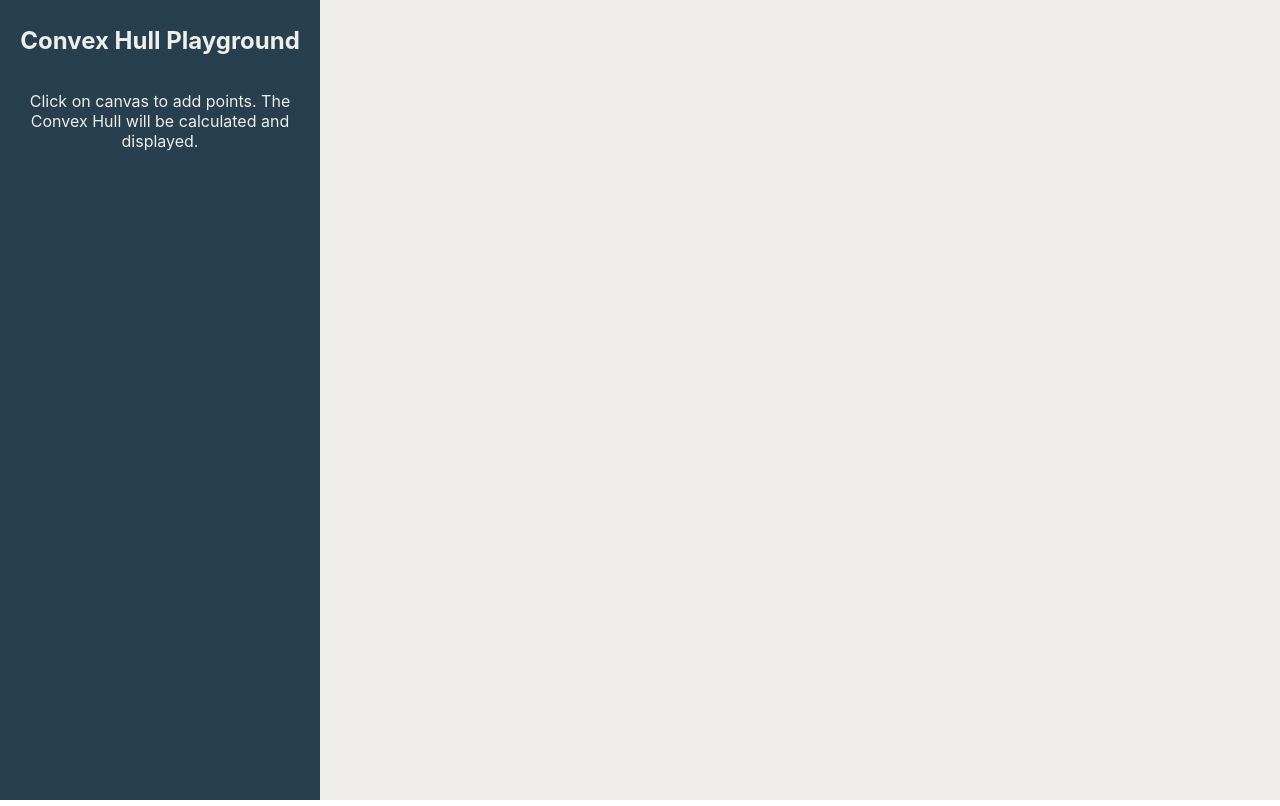
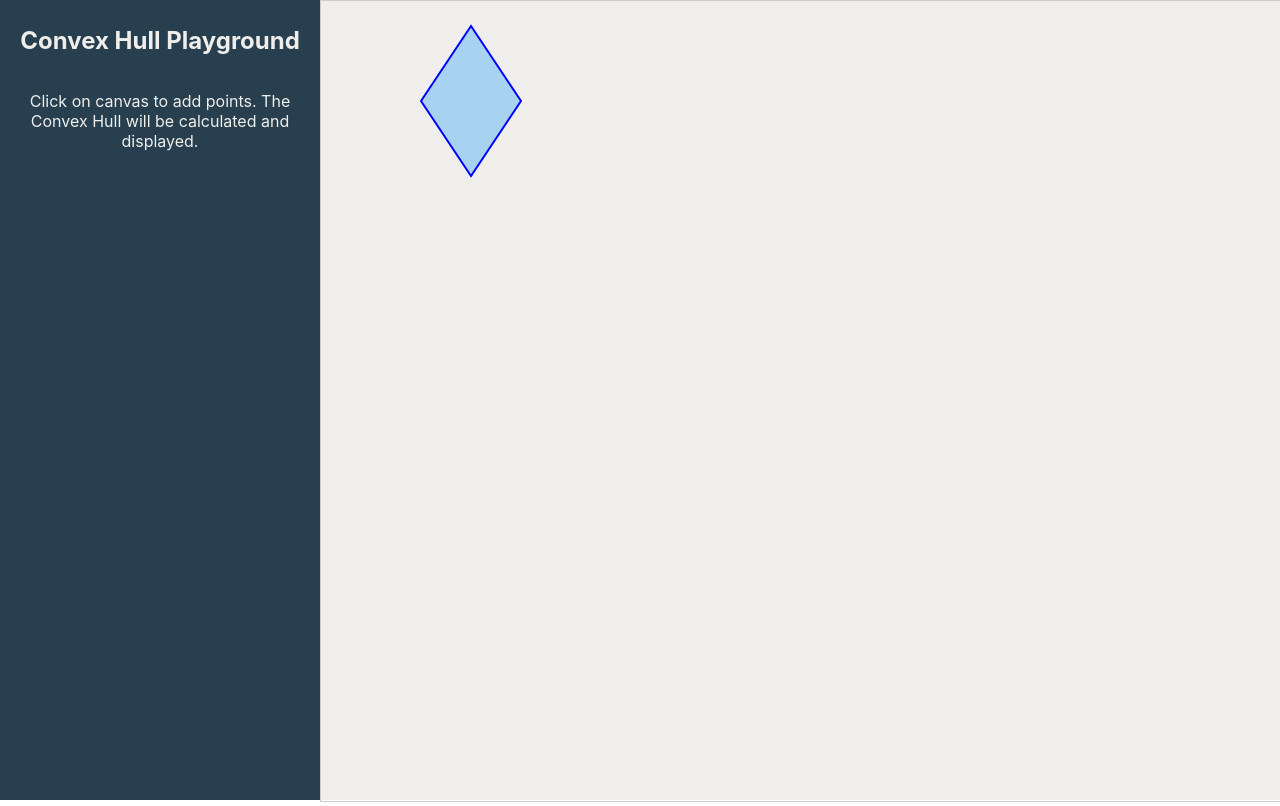
Before and after one commit to csplatti/convex-hull-playground, a React (Create React App) app in the folder convex/: page / in a window 1280 px wide. Built offline with nearby package versions, Linux system fonts and the light colour scheme.

Commit message:
Implement interactive canvas with D3.js for point plotting

```diff
--- a/convex/package.json
+++ b/convex/package.json
@@ -4,6 +4,7 @@
   "private": true,
   "dependencies": {
     "cra-template": "1.3.0",
+    "d3": "^7.9.0",
     "react": "^19.1.0",
     "react-dom": "^19.1.0",
     "react-scripts": "5.0.1"
--- a/convex/src/App.js
+++ b/convex/src/App.js
@@ -1,4 +1,3 @@
-import logo from './logo.svg';
 import './App.css';
 import FullScreenPanel from './FullScreenPanel/FullScreenPanel';
 
--- a/convex/src/FullScreenPanel/Canvas.js
+++ b/convex/src/FullScreenPanel/Canvas.js
@@ -1,8 +1,59 @@
 import './FullScreenPanel.css';
+import { useState, useRef, useEffect } from 'react';
+import * as d3 from "d3";
 
 function Canvas() {
+    const [points, setPoints] = useState([]);
+    const svgRef = useRef();
+    const POINT_COLOR = "#FE7743";
+    const POINT_RADIUS = 5;
+
+    const hullPoints = [
+        [100, 100],
+        [150, 25],
+        [200, 100],
+        [150, 175]
+    ];
+
+    function handleCanvasClick(e) {
+        const rect = e.target.getBoundingClientRect();
+        console.log(e.clientX - rect.left, e.clientY - rect.top);
+        const x = e.clientX - rect.left;
+        const y = e.clientY - rect.top;
+        setPoints(prev => [...prev, [x, y]]);
+        console.log(points);
+    }
+
+    useEffect(() => {
+        const svg = d3.select(svgRef.current);
+        svg.selectAll("*").remove(); // clear before redrawing
+
+        svg.selectAll("*").remove(); // clear
+        svg.selectAll("circle")
+            .data(points)
+            .enter()
+            .append("circle")
+            .attr("cx", d => d[0])
+            .attr("cy", d => d[1])
+            .attr("r", POINT_RADIUS)
+            .attr("fill", POINT_COLOR);
+
+        svg.append("polygon")
+        .attr("points", hullPoints.map(d => d.join(",")).join(" "))
+        .attr("fill", "rgba(0, 150, 255, 0.3)")
+        .attr("stroke", "blue")
+        .attr("stroke-width", 2);
+
+    }, [points, hullPoints]);
+
     return (
-        <div class="Canvas">
+        <div class="Canvas" onClick={handleCanvasClick}>
+            <svg
+                ref={svgRef}
+                width="100%"
+                height="100%"
+                style={{ border: "1px solid #ccc" }}
+            />
         </div>
     );
 }
```
Also changed, not shown: 2 other files (tests, documents, lock files or other folders).
